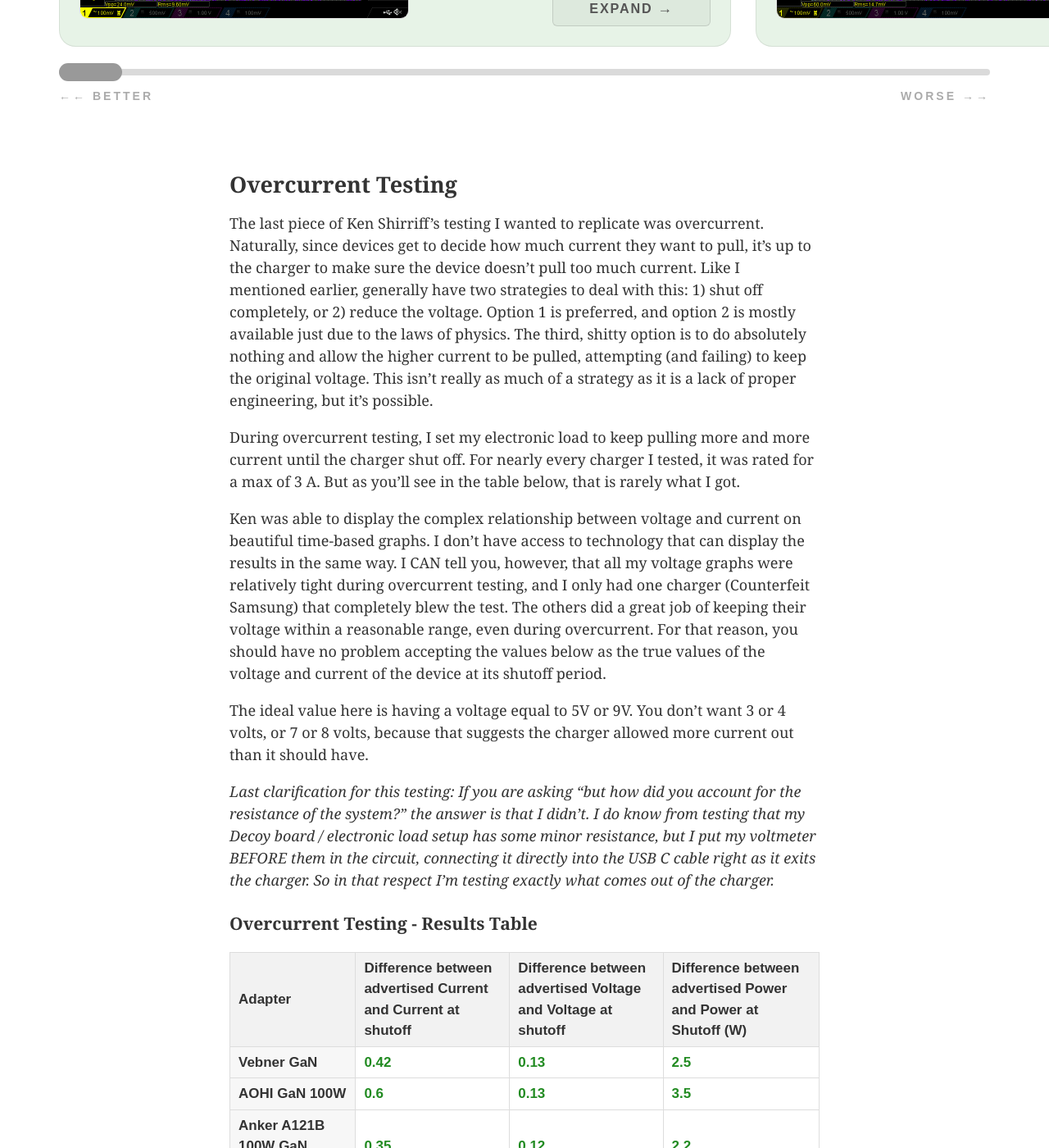
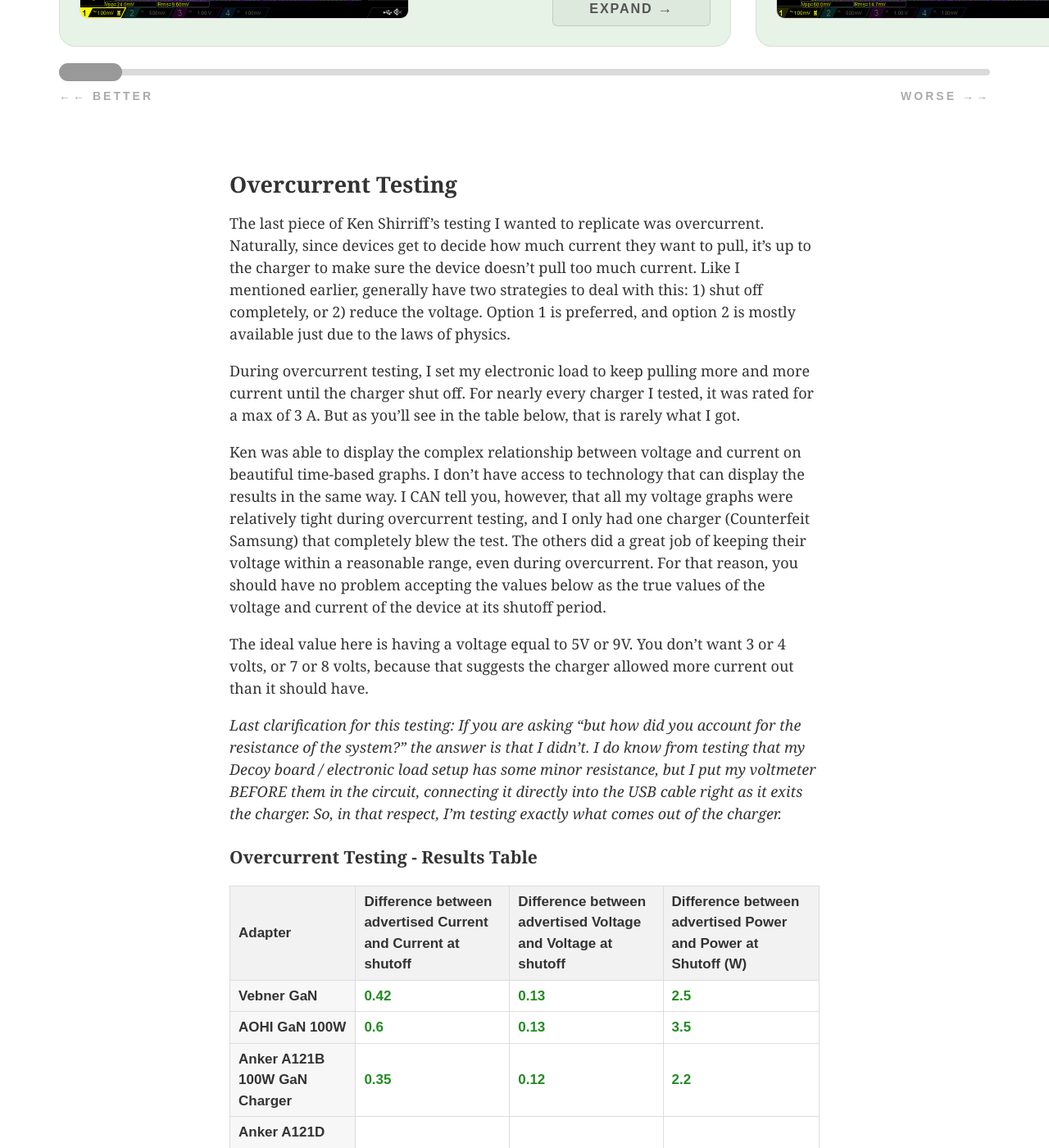
Before and after one commit to 0sps/sull1van.com, a Jekyll site: the page built from _posts/2026-01-19-a-dozen-chargers-in-the-lab.md, in a window 1280 px wide and 1400 px high, scrolled down 6842 px. Shown: the whole window at 82% size. Built offline with Jekyll 4.4.1, drawn with Linux system fonts in a browser that asks for light colours.

Commit message:
more change

```diff
--- a/_posts/2026-01-19-a-dozen-chargers-in-the-lab.md
+++ b/_posts/2026-01-19-a-dozen-chargers-in-the-lab.md
@@ -1528,7 +1528,7 @@
 
 ## Overcurrent Testing
 
-The last piece of Ken Shirriff's testing I wanted to replicate was overcurrent. Naturally, since devices get to decide how much current they want to pull, it's up to the charger to make sure the device doesn't pull too much current. Like I mentioned earlier, generally have two strategies to deal with this: 1) shut off completely, or 2) reduce the voltage. Option 1 is preferred, and option 2 is mostly available just due to the laws of physics. The third, shitty option is to do absolutely nothing and allow the higher current to be pulled, attempting (and failing) to keep the original voltage. This isn't really as much of a strategy as it is a lack of proper engineering, but it's possible.
+The last piece of Ken Shirriff's testing I wanted to replicate was overcurrent. Naturally, since devices get to decide how much current they want to pull, it's up to the charger to make sure the device doesn't pull too much current. Like I mentioned earlier, generally have two strategies to deal with this: 1) shut off completely, or 2) reduce the voltage. Option 1 is preferred, and option 2 is mostly available just due to the laws of physics.
 
 During overcurrent testing, I set my electronic load to keep pulling more and more current until the charger shut off. For nearly every charger I tested, it was rated for a max of 3 A. But as you'll see in the table below, that is rarely what I got.
 
@@ -1536,7 +1536,7 @@
 
 The ideal value here is having a voltage equal to 5V or 9V. You don't want 3 or 4 volts, or 7 or 8 volts, because that suggests the charger allowed more current out than it should have.
 
-*Last clarification for this testing: If you are asking "but how did you account for the resistance of the system?" the answer is that I didn't. I do know from testing that my Decoy board / electronic load setup has some minor resistance, but I put my voltmeter BEFORE them in the circuit, connecting it directly into the USB C cable right as it exits the charger. So in that respect I'm testing exactly what comes out of the charger.*
+*Last clarification for this testing: If you are asking "but how did you account for the resistance of the system?" the answer is that I didn't. I do know from testing that my Decoy board / electronic load setup has some minor resistance, but I put my voltmeter BEFORE them in the circuit, connecting it directly into the USB cable right as it exits the charger. So, in that respect, I'm testing exactly what comes out of the charger.*
 
 ### Overcurrent Testing - Results Table
 <style>
```
